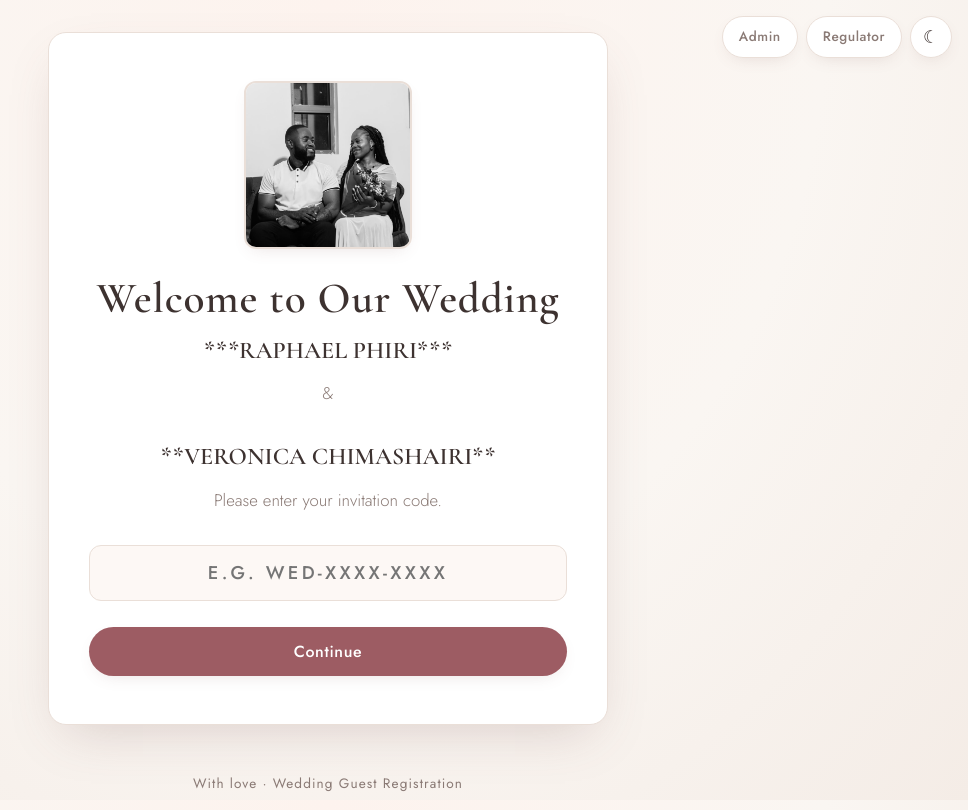
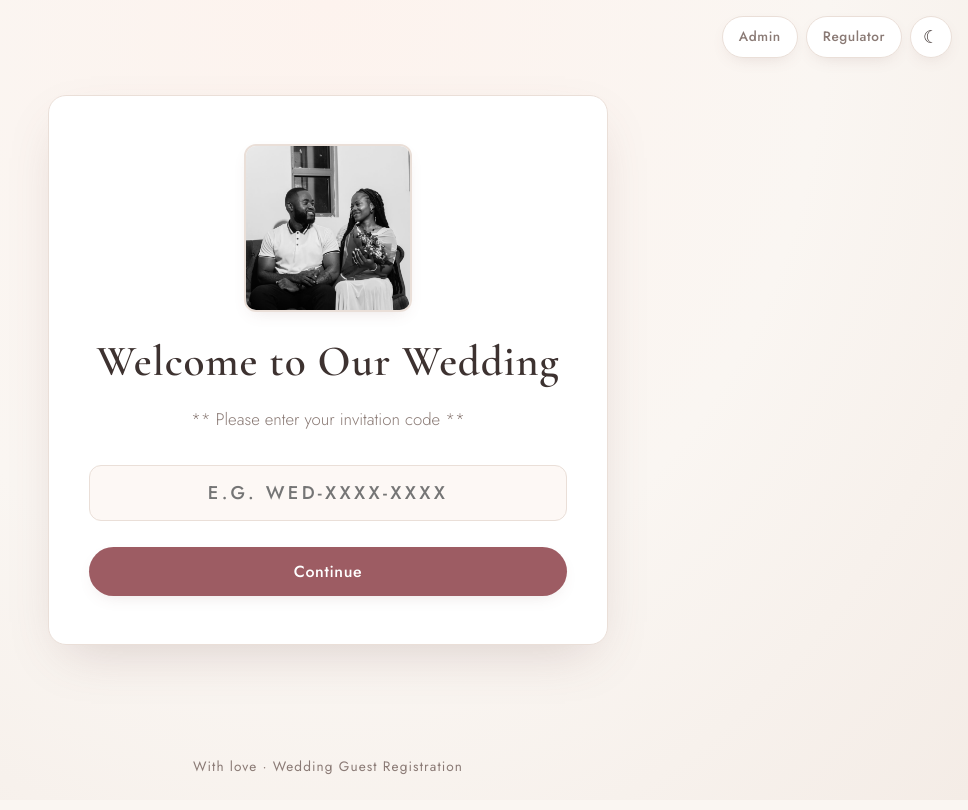
Before and after one commit to codetech-sol/WedReg, a website: page frontend/pages/index.html in a window 1280 px wide. Shown: the whole page, without its empty margins (312-1280 px from the left). Drawn offline with nearby package versions, Linux system fonts and the light colour scheme; no server answers.

Commit message:
Update index.html

```diff
--- a/frontend/pages/index.html
+++ b/frontend/pages/index.html
@@ -29,10 +29,9 @@
         height="160"
       />
       <h1 id="verify-title">Welcome to Our Wedding</h1>
-      <h2 id="verify-title">***RAPHAEL PHIRI***</h2>
-      <p class="subtitle">&amp;</p>
-      <h2 id="verify-title">**VERONICA CHIMASHAIRI**</h2>
-      <p class="subtitle">Please enter your invitation code.</p>
+     <!---<h2 id="verify-title">***RAPHAEL PHIRI***</h2>-->
+      <!--<p class="subtitle">&amp;</p>-->
+      <p class="subtitle">** Please enter your invitation code **</p>
 
       <form id="verify-form" novalidate>
         <div class="field">
```
